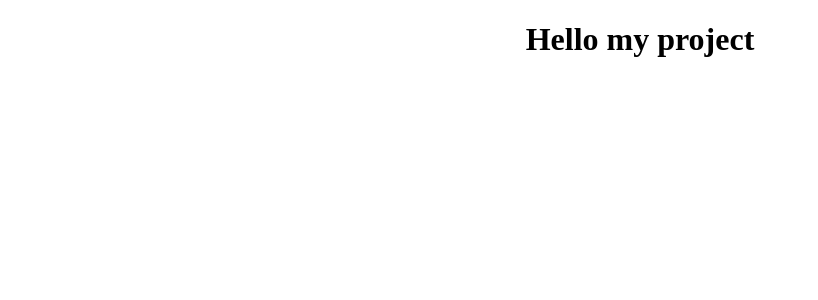
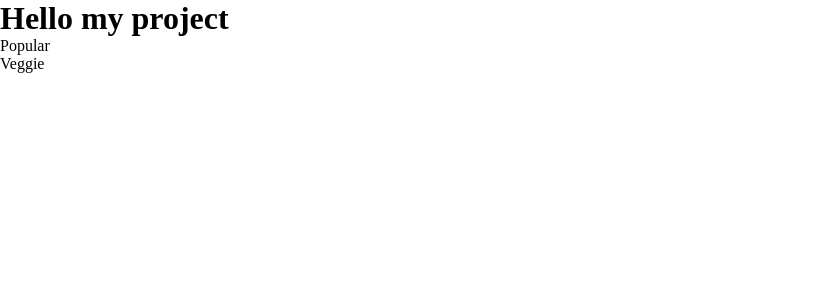
Before and after one commit to TokhirAsadov/animation_pagable, a React (Create React App) app: page / in a window 1280 px wide. Shown: the top 300 px of the page, without its empty margins (0-818 px from the left). Built offline with nearby package versions, Linux system fonts and the light colour scheme.

Commit message:
add some codes

```diff
--- a/src/App.css
+++ /dev/null
@@ -1,38 +0,0 @@
-.App {
-  text-align: center;
-}
-
-.App-logo {
-  height: 40vmin;
-  pointer-events: none;
-}
-
-@media (prefers-reduced-motion: no-preference) {
-  .App-logo {
-    animation: App-logo-spin infinite 20s linear;
-  }
-}
-
-.App-header {
-  background-color: #282c34;
-  min-height: 100vh;
-  display: flex;
-  flex-direction: column;
-  align-items: center;
-  justify-content: center;
-  font-size: calc(10px + 2vmin);
-  color: white;
-}
-
-.App-link {
-  color: #61dafb;
-}
-
-@keyframes App-logo-spin {
-  from {
-    transform: rotate(0deg);
-  }
-  to {
-    transform: rotate(360deg);
-  }
-}
--- a/src/App.js
+++ b/src/App.jsx
@@ -1,9 +1,11 @@
-import "./App.css";
+import Home from "./pages/Home";
 
 function App() {
   return (
     <div className="App">
       <h1>Hello my project</h1>
+        <Home />
+
     </div>
   );
 }
--- /dev/null
+++ b/src/index.css
@@ -0,0 +1,5 @@
+*{
+  margin: 0;
+  padding: 0;
+  text-decoration: none;
+}
--- a/src/index.js
+++ b/src/index.js
@@ -1,6 +1,7 @@
 import React from "react";
 import ReactDOM from "react-dom";
 import App from "./App";
+import "./index.css"
 
 ReactDOM.render(
   <React.StrictMode>
```
